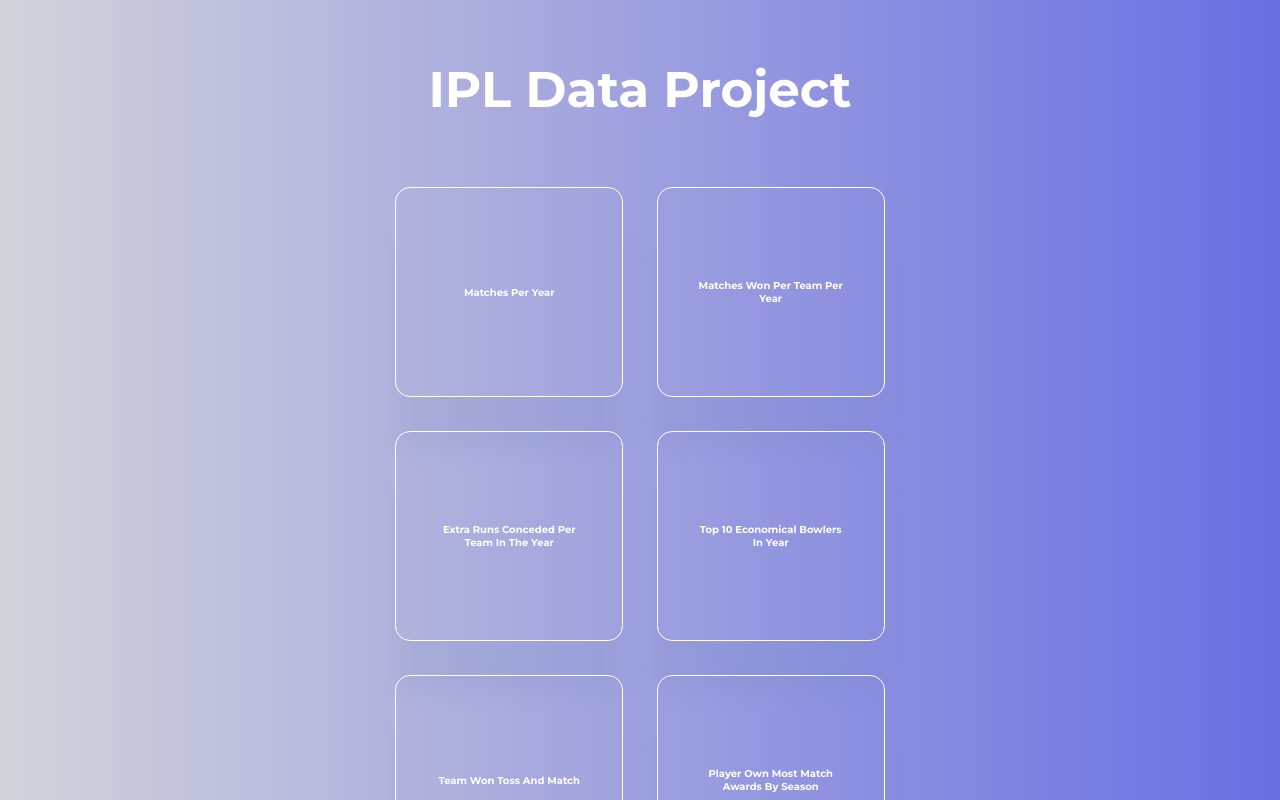
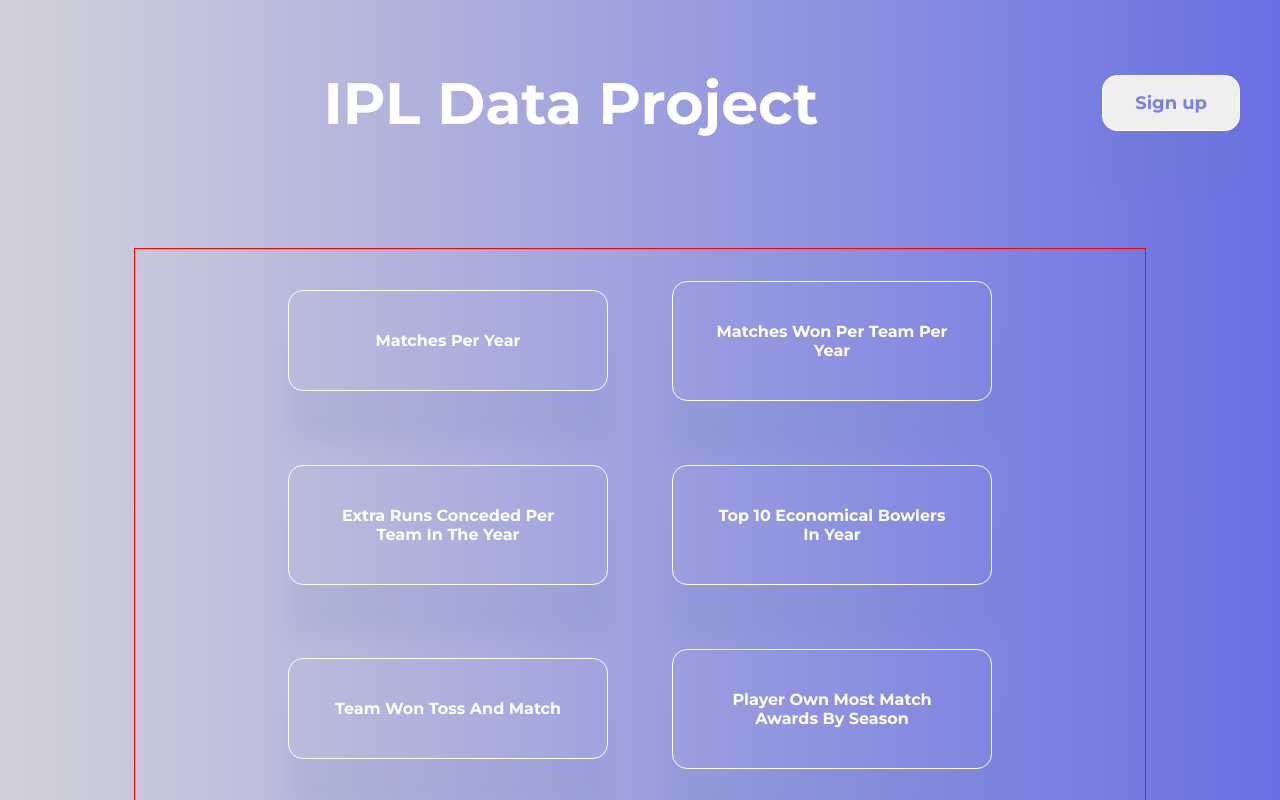
Before and after one commit to vamsiKrishnaBandaru/js-ipl-data-project, a website: page index.html in a window 1280 px wide. Shown: the top 800 px of the page. Drawn offline with Linux system fonts and the light colour scheme.

```diff
--- a/index.html
+++ b/index.html
@@ -11,8 +11,14 @@
 
 <body>
 
+  <header>
+    <div></div>
+    <h3> IPL Data Project</h3>
+    <button class="signup">
+      <a href="/login.html">Sign up</a>
+    </button>
+  </header>
   <div class="container">
-    <header>IPL Data Project</header>
     <div class="block">
       <div class="box">
         <a href="https://ipl-project-inxm.onrender.com/problem1">Matches Per Year</a>
--- a/style.css
+++ b/style.css
@@ -1,9 +1,4 @@
 @import url("https://fonts.googleapis.com/css?family=Montserrat:700&display=swap");
-
-html{
-  /* 10/16*100 */
-  font-size: 62.5%;
-}
 
 * {
   box-sizing: border-box;
@@ -11,11 +6,6 @@
 
 body {
   font-family: "Montserrat", sans-serif;
-  background: url(images/player.png),
-    linear-gradient(to right, hsl(240, 10%, 84%), hsl(237, 68%, 65%));
-  background-repeat: no-repeat;
-  background-position: bottom left;
-  background-size: 25%, auto;
   background: linear-gradient(to right, hsl(240, 10%, 84%), hsl(237, 68%, 65%));
 }
 
@@ -25,7 +15,6 @@
   align-items: center;
   flex-direction: column;
   text-align: center;
-  flex-wrap: wrap;
 }
 
 .block {
@@ -33,34 +22,48 @@
   justify-content: center;
   align-items: center;
   flex-wrap: wrap;
-  width: 60%;
-  /* border: 1px solid red; */
-  height: 700px;
+  /* width: 60%; */
+  margin: 0 10%;
+  border: 1px solid red;
   margin-top: 4%;
 }
-
+header {
+  text-align: center;
+}
 header {
   font-size: 50px;
   font-family: "Montserrat", sans-serif;
   text-align: center;
+  justify-content: center;
+  align-items: center;
   color: #fff;
   display: flex;
-  justify-content: space-evenly;
-  margin-top: 4%;
+  justify-content: space-between;
+  padding: 0 2rem;
 }
 button {
   font-family: "Montserrat", sans-serif;
   border-radius: 15px;
-  width: 10%;
   text-align: center;
   box-shadow: 0 50px 20px rgba(111, 133, 182, 0.13);
   border: 1.5px solid white;
-  font-size: 22px;
+  font-size: 18px;
   cursor: pointer;
   color: hsl(237, 38%, 55%);
+  padding: 1rem 2rem;
+}
+a {
+  color: #fff;
+  text-decoration: none;
+}
+
+.signup a {
+  color: hsl(237, 57%, 67%);
+}
+header button a:hover {
+  color: white;
 }
 button:hover {
-  color: white;
   border-color: 1px white;
   background: none;
 }
@@ -68,9 +71,8 @@
 .box {
   font-family: "Montserrat", sans-serif;
   border-radius: 15px;
-  height: 30%;
-  width: 30%;
-  margin: 17px;
+  width: 320px;
+  margin: 2rem;
   padding: 40px;
   box-shadow: 0 50px 20px rgba(111, 133, 182, 0.13);
   border: 1.5px solid white;
@@ -78,7 +80,6 @@
   align-items: center;
   justify-content: center;
   flex-direction: column;
-  flex-wrap: wrap;
 }
 
 .box:hover {
@@ -90,11 +91,6 @@
 
 .box:hover a {
   color: hsl(237, 57%, 67%);
-}
-
-a {
-  color: #fff;
-  text-decoration: none;
 }
 
 /* @media (max-width: 1100px) {
@@ -124,7 +120,7 @@
 }
 .form {
   background-color: white;
-  width: 50vw;
+  width: 35vw;
   padding: 3rem;
   /* height: 50vh; */
   border-radius: 8px;
@@ -140,17 +136,19 @@
   font-size: 30px;
 }
 
-.input{
+.input {
   /* width: 2rem; */
   width: 100%;
 }
-
-::placeholder{
-  /* padding: 5rem; */
+.conditions {
+  font-family: "Montserrat", sans-serif;
+  font-size: 15px;
+  opacity: 0.8;
 }
 
-.inputBox{
-  width: 100%;;
+.inputBox {
+  width: 60%;
+  margin-bottom: 10px;
   /* padding: 4rem 8rem; */
   /* display: flex;
   align-items: center;
@@ -162,5 +160,12 @@
   width: 100%;
   font-size: 15px;
   margin: 0;
-  margin-bottom: 10px;
 }
+.signupButton button:hover {
+  background-color: hsl(237, 38%, 55%);
+  color: white;
+}
+
+footer {
+  transform: translateY(-50%);
+}
```
Also changed, not shown: login.html (+5 -0 lines).
